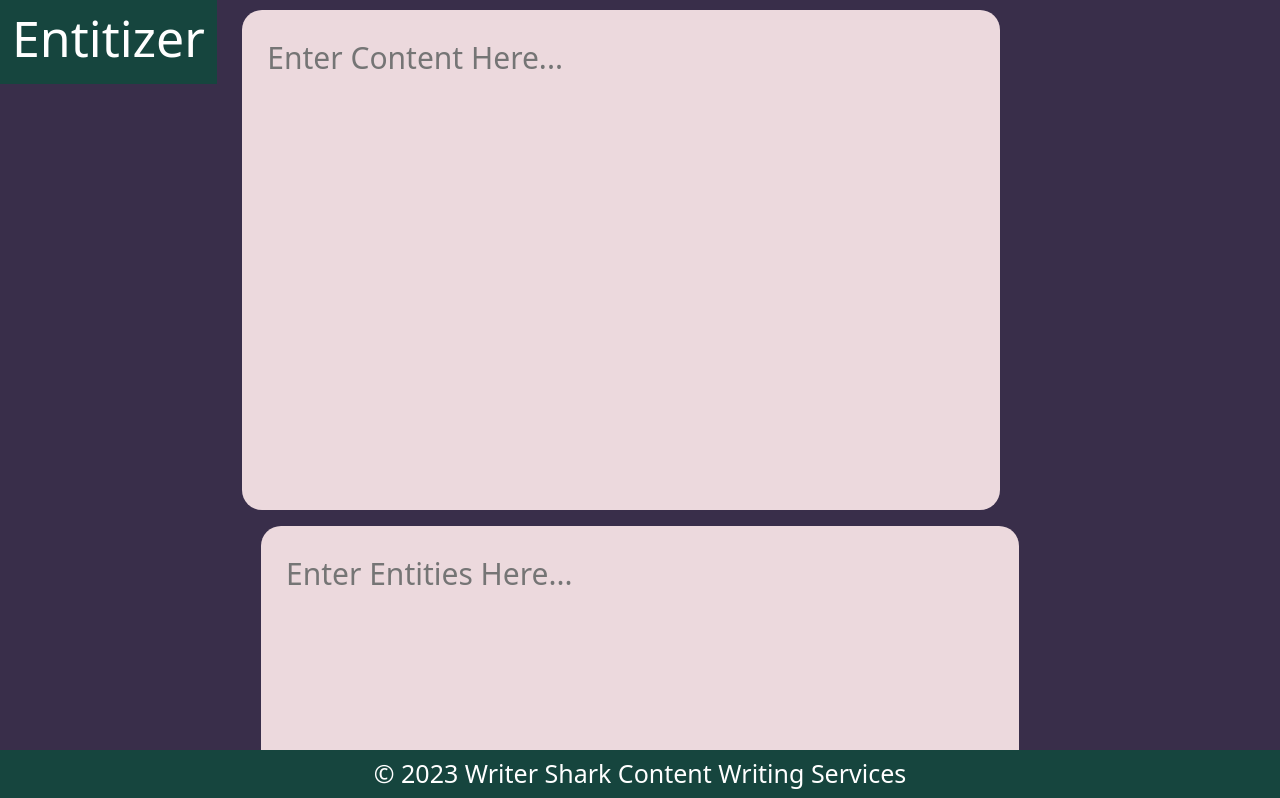
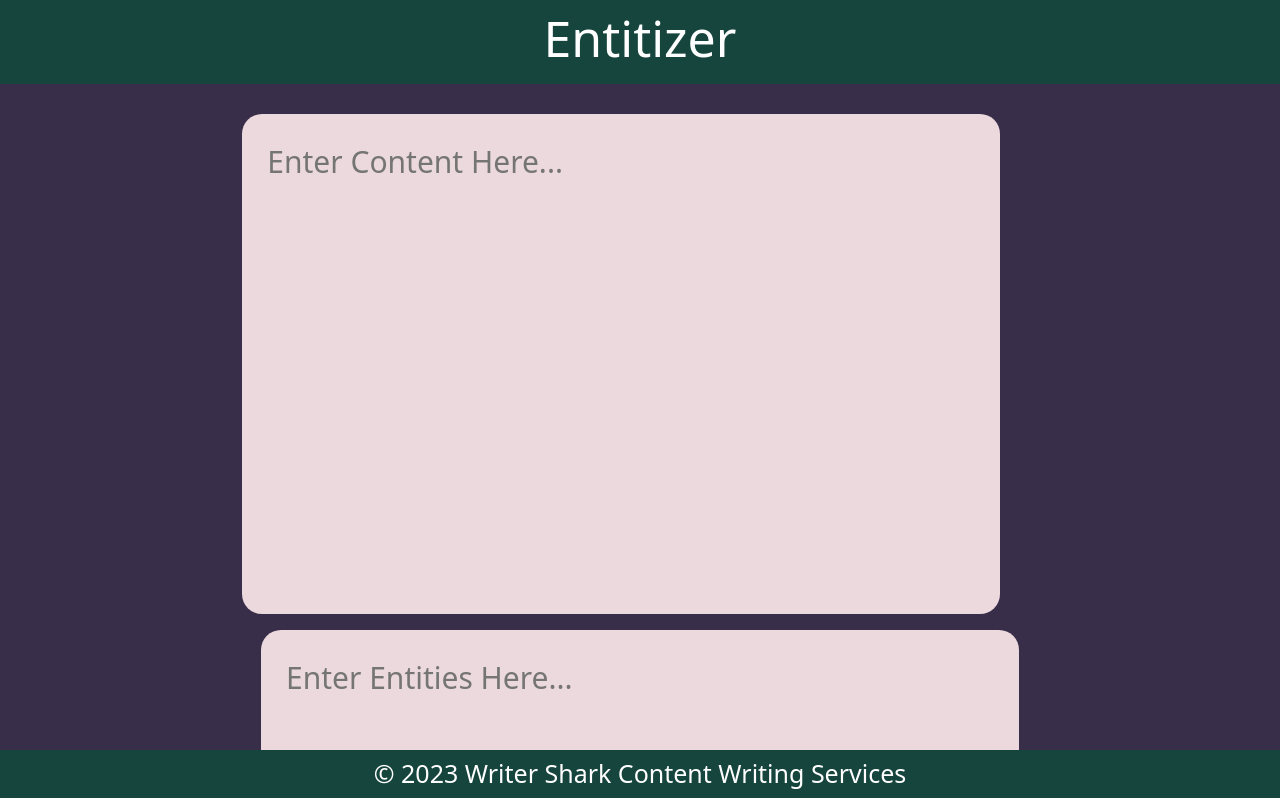
Before and after one commit to pmwritershark/entitizer, a React (Create React App) app: page / in a window 1280 px wide. Shown: the top 798 px of the page. Built offline with nearby package versions, Linux system fonts and the light colour scheme; the HTML template or start-up script is replaced by a standard one.

Commit message:
Update Navbar.jsx

```diff
--- a/src/components/Navbar.jsx
+++ b/src/components/Navbar.jsx
@@ -3,7 +3,7 @@ import React from "react";
 const navbarStyle={
     backgroundColor: "#16453e",
     align:"center",
-    position: "fixed",
+    position: "center fixed",
     top: "0",
     marginBottom:"20px"
 
```
